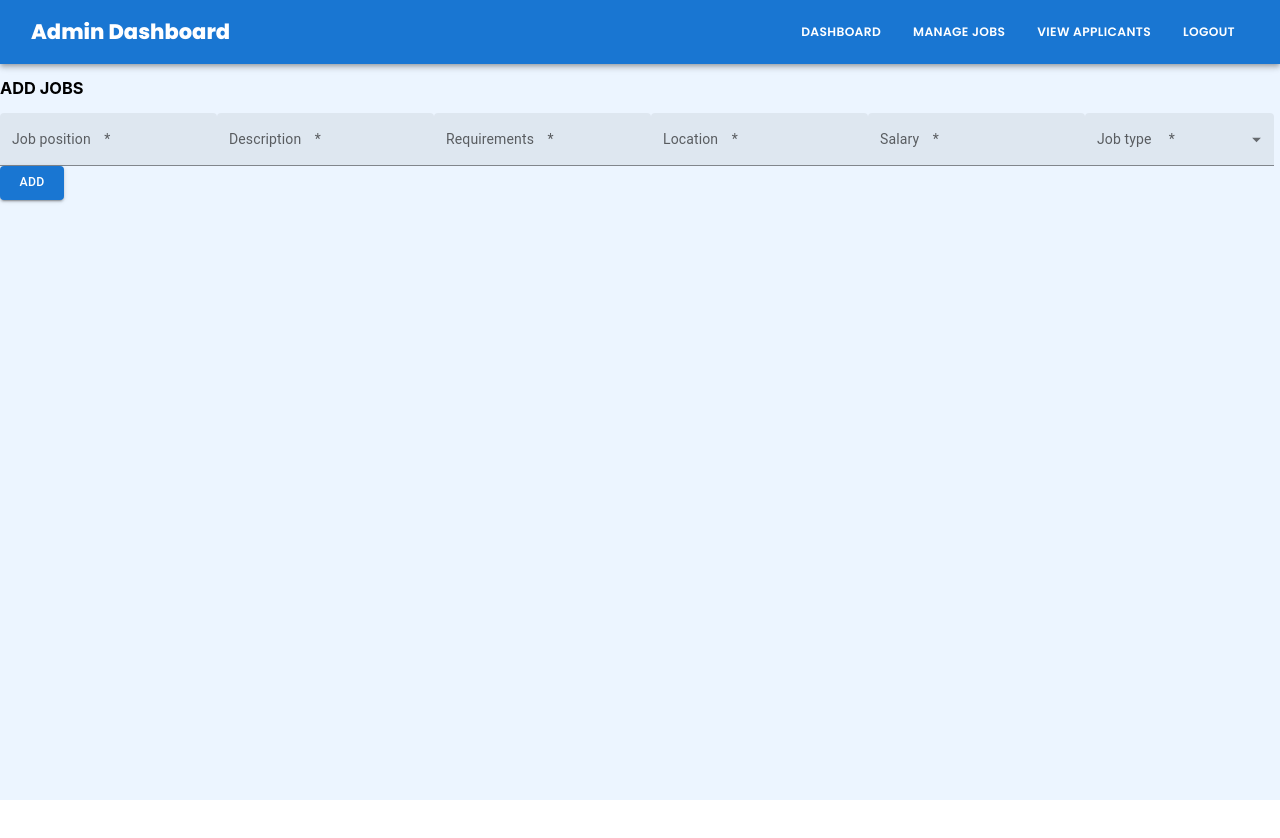
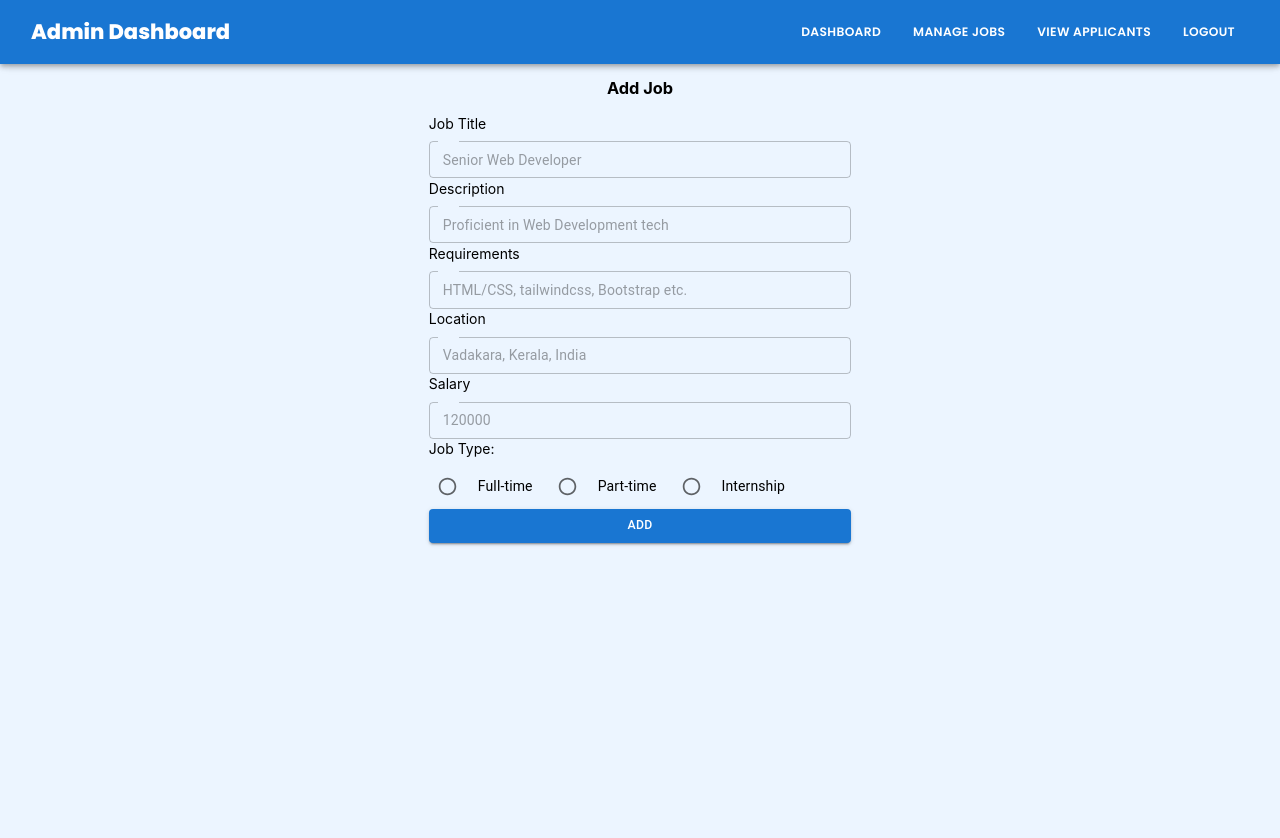
Before and after one commit to visrm/Job-portal, a React (Vite) app in the folder Frontend/: page /admin/manage-jobs in a window 1280 px wide. Shown: the top 838 px of the page. Before the commit the page ends 800 px from the top, so only its background shows below. Built offline with nearby package versions, Linux system fonts and the light colour scheme.

Commit message:
:heavy_plus_sign: manage-jobs initiated

```diff
--- a/Frontend/src/App.css
+++ b/Frontend/src/App.css
@@ -183,3 +183,13 @@ div#applied-jobs-table {
   width: 100%;
   max-width: 90%;
 }
+
+/* Admin Module CSS */
+/* Manage Job CSS */
+.form-field {
+  display: flex;
+  flex-direction: column;
+  flex-wrap: nowrap;
+  width: 100%;
+  gap: 0.75rem;
+}
--- a/Frontend/src/components/adminModule/ManageJobs.jsx
+++ b/Frontend/src/components/adminModule/ManageJobs.jsx
@@ -1,70 +1,184 @@
-import React from "react";
+import { useState } from "react";
 import AdminNavigation from "./AdminNavigation";
 import {
   Button,
   FormControl,
-  InputLabel,
-  MenuItem,
-  Select,
-  Stack,
+  FormControlLabel,
+  Radio,
+  RadioGroup,
   TextField
 } from "@mui/material";
+import axios from "axios";
+import { JOB_API_END_POINT } from "../../utils/constants";
 
 const ManageJobs = () => {
+  const [input, setInput] = useState({
+    title: "",
+    description: "",
+    requirements: "",
+    salary: "",
+    location: "",
+    type: "",
+    vacancy: "",
+    companyId: ""
+  });
+  async function handlePostSubmit(e) {
+    try {
+      e.preventDefaults();
+      const jobData = {
+        title: input.title,
+        description: input.description,
+        requirements: input.requirements,
+        salary: input.salary,
+        location: input.location,
+        jobType: input.type,
+        vacancy: input.vacancy,
+        companyId: input.companyId
+      };
+      const res = await axios.post(`${JOB_API_END_POINT}/post`, jobData, {
+        headers: {
+          "Content-Type": "application/json"
+        },
+        withCredentials: true
+      });
+    } catch (error) {
+      console.log(error);
+    }
+  }
+
+  const handleChange = (e) => {
+    setInput(...input, { [e.target.name]: e.target.value });
+  };
+
   return (
     <>
       <header>
         <AdminNavigation />
       </header>
-      <h3>ADD JOBS</h3>
-      <form method="POST">
-        <Stack>
-
-        </Stack>
+      <main>
+        <h3 align="center">Add Job</h3>
+        <form
+          method="POST"
+          onSubmit={handlePostSubmit}
+          style={{
+            display: "flex",
+            flexDirection: "column",
+            flexWrap: "nowrap",
+            gap: "0.25rem",
+            width: "100%",
+            maxWidth: "33%",
+            margin: "0.25rem auto"
+          }}
+        >
+          <div style={{}}></div>
+          <FormControl className="form-field">
+            <label htmlFor="title">Job Title</label>
             <TextField
               required
-          id="outlined-required"
-          label="Job position"
-          variant="filled"
-        ></TextField>
+              onChange={handleChange}
+              value={input.title}
+              name="title"
+              id="title"
+              placeholder="Senior Web Developer"
+              variant="outlined"
+              size="small"
+              fullWidth
+            />
+          </FormControl>
+          <FormControl className="form-field">
+            <label htmlFor="description">Description</label>
             <TextField
               required
-          id="outlined-required"
-          label="Description"
-          variant="filled"
-        ></TextField>
+              onChange={handleChange}
+              value={input.description}
+              name="description"
+              id="description"
+              placeholder="Proficient in Web Development tech"
+              variant="outlined"
+              size="small"
+              fullWidth
+            />
+          </FormControl>
+          <FormControl className="form-field">
+            <label htmlFor="requirements">Requirements</label>
             <TextField
               required
-          id="outlined-required"
-          label="Requirements"
-          variant="filled"
-        ></TextField>
+              onChange={handleChange}
+              value={input.requirements}
+              name="requirements"
+              id="requirements"
+              placeholder="HTML/CSS, tailwindcss, Bootstrap etc."
+              variant="outlined"
+              size="small"
+              fullWidth
+            />
+          </FormControl>
+          <FormControl className="form-field">
+            <label htmlFor="location">Location</label>
             <TextField
               required
-          id="outlined-required"
-          label="Location"
-          variant="filled"
-        ></TextField>
+              onChange={handleChange}
+              value={input.location}
+              name="location"
+              id="location"
+              placeholder="Vadakara, Kerala, India"
+              variant="outlined"
+              size="small"
+              fullWidth
+            />
+          </FormControl>
+          <FormControl className="form-field">
+            <label htmlFor="salary">Salary</label>
             <TextField
               required
-          id="outlined-required"
-          label="Salary"
-          variant="filled"
-        ></TextField>
-        <FormControl variant="filled" required>
-          <InputLabel>Job type </InputLabel>
-          <Select
-            sx={{ width: "24ch" }}
+              onChange={handleChange}
+              value={input.salary}
+              name="salary"
+              id="salary"
+              placeholder="120000"
+              variant="outlined"
+              size="small"
+              fullWidth
+            />
+          </FormControl>
+
+          <FormControl className="form-field">
+            <label htmlFor="job-type" className="form-label">
+              Job Type:
+            </label>
+            <RadioGroup
+              row
+              required
+              defaultValue="Full-time"
+              onChange={handleChange}
+              name="jobType"
+              value={input.type}
               id="job-type"
-            defaultChecked="Part-time"
             >
-            <MenuItem Value="Part-time">Part-time</MenuItem>
-            <MenuItem Value="Full-time">Full-time</MenuItem>
-            <MenuItem value="Internship">Internship</MenuItem>
-          </Select>
+              <FormControlLabel
+                value="Full-time"
+                control={<Radio checked={input.type === "Full-time"} />}
+                label="Full-time"
+              />
+              <FormControlLabel
+                value="Part-time"
+                control={<Radio checked={input.type === "Part-time"} />}
+                label="Part-time"
+              />
+              <FormControlLabel
+                value="Internship"
+                control={<Radio checked={input.type === "Internship"} />}
+                label="Internship"
+              />
+            </RadioGroup>
           </FormControl>
-        <Button variant="contained">Add</Button>
+          <FormControl className="form-field">
+            <Button variant="contained" type="submit">
+              Add
+            </Button>
+          </FormControl>
         </form>
+      </main>
     </>
   );
 };
```
Lines whose indentation alone changed are shown as unchanged.
